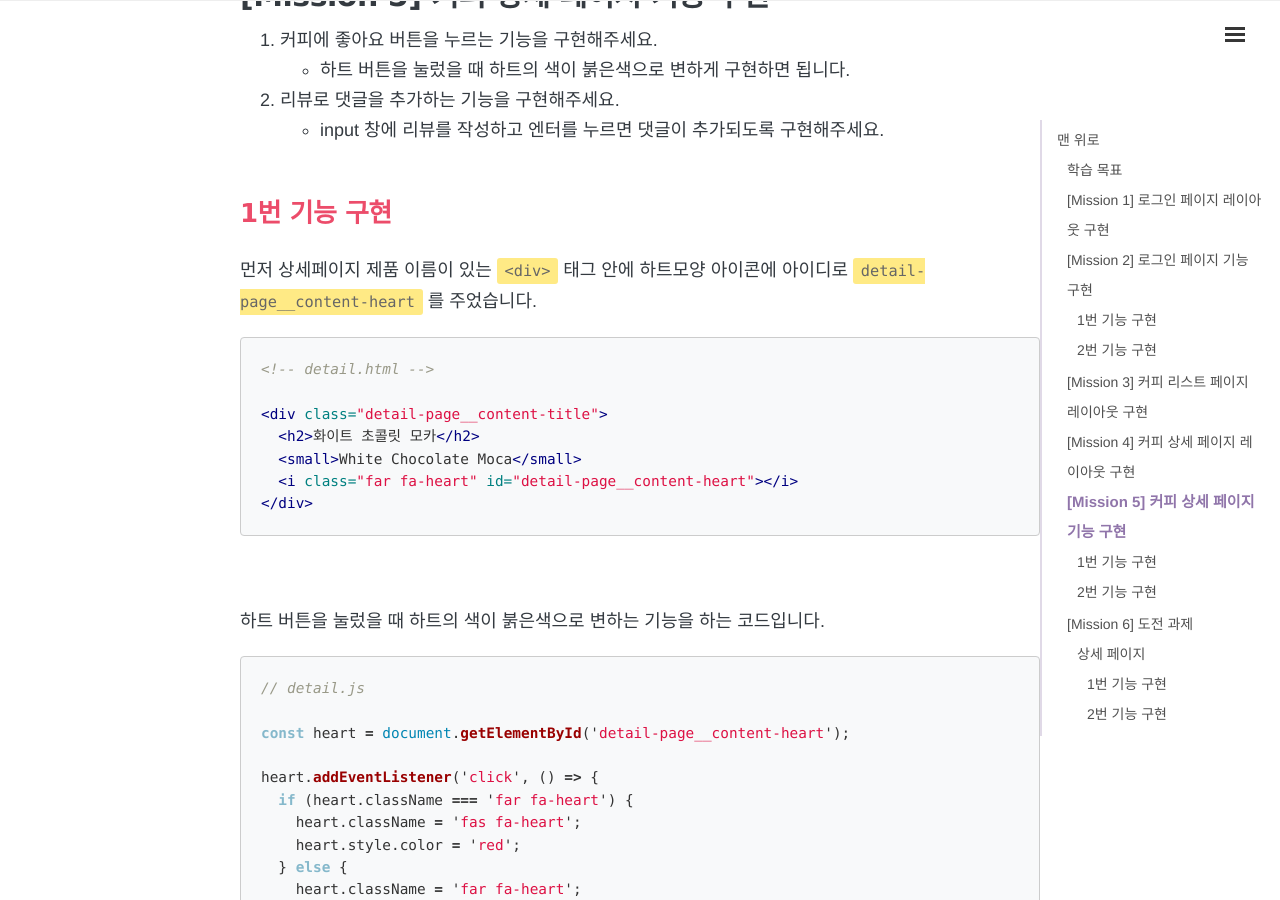
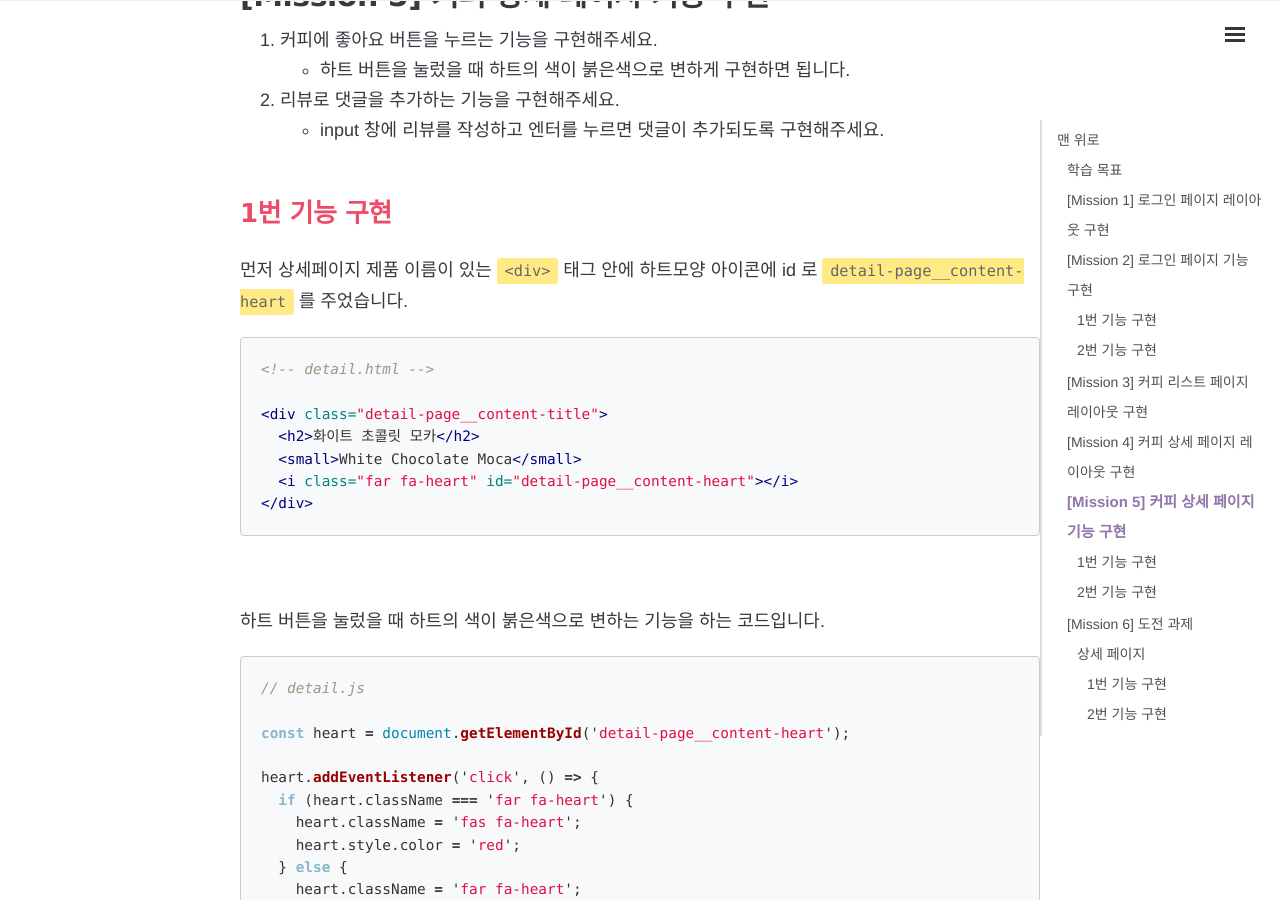
Before and after one commit to 1day1commit/1day1commit.github.io, a Jekyll site: the page built from _posts/WeCode/2021-11-24-wecode-09.md, in a window 1280 px wide and 900 px high, scrolled down 5229 px. Built offline with Jekyll 4.4.1, drawn with Linux system fonts in a browser that asks for light colours; nearby versions of some CDN libraries; comment, search, counter and statistics services are not loaded.

Commit message:
포스트 수정

````diff
--- a/_posts/WeCode/2021-11-24-wecode-09.md
+++ b/_posts/WeCode/2021-11-24-wecode-09.md
@@ -164,7 +164,7 @@
 
 ## 1번 기능 구현&nbsp;
 
-먼저 상세페이지 제품 이름이 있는 `<div>` 태그 안에 하트모양 아이콘에 아이디로 `detail-page__content-heart` 를 주었습니다.
+먼저 상세페이지 제품 이름이 있는 `<div>` 태그 안에 하트모양 아이콘에 id 로 `detail-page__content-heart` 를 주었습니다.
 
 ```html
 <!-- detail.html -->
````
